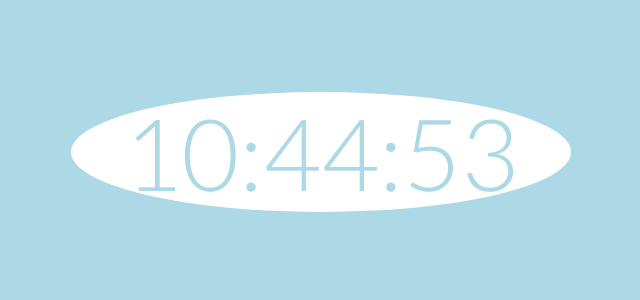
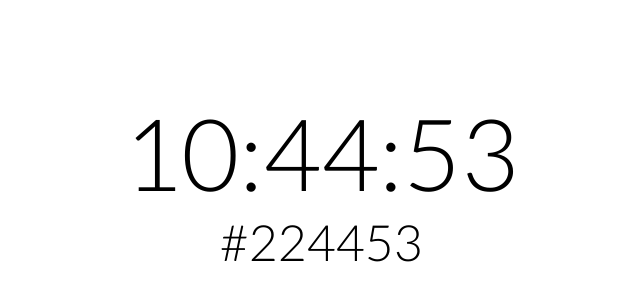
Before and after one commit to psamp/Hexadecimal-Color-Clock, a plain HTML site: page index.html in a window 1280 px wide. Shown: the part 208-508 px from the top of the page, without its empty margins (319-959 px from the left). Drawn offline with Linux system fonts and the light colour scheme.

Commit message:
added 12hr clock back in, and second, smaller hex timer

```diff
--- a/index.html
+++ b/index.html
@@ -17,6 +17,7 @@
 <div class="container">
 
   <div class="time"></div>
+  <div class="color"></div>
 </div>
 
 <!-- my js  -->
--- a/main.js
+++ b/main.js
@@ -1,35 +1,74 @@
+// VARIABLES
+var d, h, m, s;
 
+// CLOCK
 var normalTime = setInterval(function() {
-  // variables
-  var d = new Date();
+  d = new Date();
 
-  var h = d.getHours();
+  h = d.getHours();
 
-  var m = d.getMinutes();
+  m = d.getMinutes();
 
-  var s = d.getSeconds();
-  // end variables
+  s = d.getSeconds();
 
-  var timeDisplay = document.querySelector(".time");
-  var changeFormat = document.querySelector(".cngbtn");
-
-  // zeroes
-  if (s <= 9) {
-    s = "0" + s;
-  }
-  if (h <= 9) {
-    h = "0" + h;
-  }
-  if (m <= 9) {
-    m = "0" + m;
-  }
-  // end zeroes
 
   // 12hr time
   if (h > 12) {
     h = h - 12;
   }
-  var fullTimer = h + ":" + m + ":" + s;
+  // end 12hr time
 
-  document.querySelector(".time").innerHTML = fullTimer;
+  // zeroes
+  if (h <= 9) {
+    h = "0" + h;
+  }
+  if (s <= 9) {
+    s = "0" + s;
+  }
+  if (m <= 9) {
+    m = "0" + m;
+  }
+
+  // display on page
+  var displayTimer = h + ":" + m + ":" + s;
+  document.querySelector(".time").innerHTML = displayTimer;
+
+  // background color
+  document.body.backgroundColor = displayTimer;
+
+  // timeout
+  setTimeout(normalTime, 1000);
 });
+
+var colorTime = setInterval(function () {
+  d = new Date();
+
+  h = d.getHours();
+
+  m = d.getMinutes();
+
+  s = d.getSeconds();
+
+
+  // 12hr time
+  if (h > 12) {
+    h = h;
+  }
+  // end 12hr time
+
+  //zeroes
+
+  if (h <= 9) {
+    h = "0" + h;
+  }
+  if (s <= 9) {
+    s = "0" + s;
+  }
+  if (m <= 9) {
+    m = "0" + m;
+  }
+
+  var displayColor = "#" + h + m + s;
+  document.querySelector(".color").innerHTML = displayColor;
+}
+  );
--- a/main.scss
+++ b/main.scss
@@ -1,5 +1,5 @@
 body {
-  background:lightblue;
+
 }
 
 .container {
@@ -11,10 +11,20 @@ body {
 
 .time {
   font-size: 100px;
-  color:lightblue;
-  background-color: white;
+  // color:lightblue;
+  // background-color: white;
   width:500px;
   margin-right: auto;
   margin-left: auto;
   border-radius: 50%;
 }
+
+.color {
+   font-size: 50px;
+  // color:lightblue;
+  // background-color: white;
+  width:500px;
+  margin-right: auto;
+  margin-left: auto;
+  border-radius: 50%;
+}
```
Also changed, not shown: main.css.
